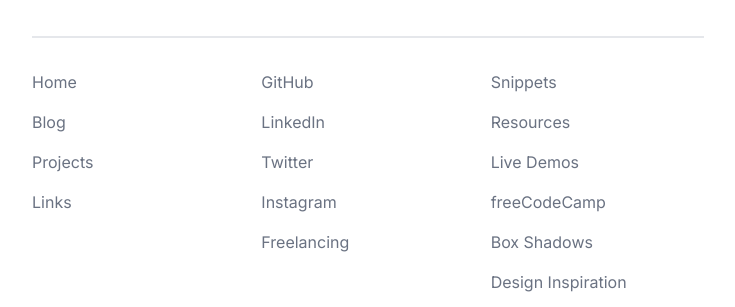
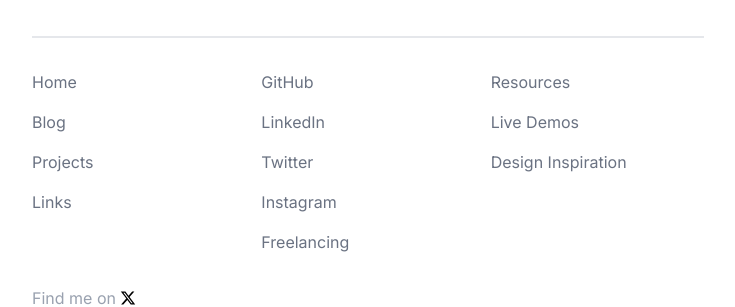
Before and after one commit to Mohd-Arzaid/arzaid, a Next.js app: page / in a window 1280 px wide. Shown: the part 2423-2730 px from the top of the page, without its empty margins (272-1007 px from the left). Built offline with nearby package versions, Linux system fonts and the light colour scheme.

Commit message:
Remove Snippets, freeCodeCamp, and Box Shadows links from Footer and Navbar components for a cleaner navigation experience. Rearrange Resources and Projects links for improved organization.

```diff
--- a/src/components/Footer.jsx
+++ b/src/components/Footer.jsx
@@ -33,9 +33,6 @@ export default function Footer() {
           <Link href="/links" className={linkClass}>
             Links
           </Link>
-          <Link href="/snippets" className={linkClass}>
-            Snippets
-          </Link>
           <Link href="/resources" className={linkClass}>
             Resources
           </Link>
@@ -54,12 +51,6 @@ export default function Footer() {
           <ExternalLink href="https://instagram.com">Instagram</ExternalLink>
           <Link href="/freelance" className={linkClass}>
             Freelancing
-          </Link>
-          <Link href="/freecodecamp" className={linkClass}>
-            freeCodeCamp
-          </Link>
-          <Link href="/boxshadows" className={linkClass}>
-            Box Shadows
           </Link>
           <Link href="/design-inspiration" className={linkClass}>
             Design Inspiration
@@ -97,20 +88,11 @@ export default function Footer() {
           </Link>
         </div>
         <div className="flex flex-col space-y-4">
-          <Link href="/snippets" className={linkClass}>
-            Snippets
-          </Link>
           <Link href="/resources" className={linkClass}>
             Resources
           </Link>
           <Link href="/demos" className={linkClass}>
             Live Demos
-          </Link>
-          <Link href="/freecodecamp" className={linkClass}>
-            freeCodeCamp
-          </Link>
-          <Link href="/boxshadows" className={linkClass}>
-            Box Shadows
           </Link>
           <Link href="/design-inspiration" className={linkClass}>
             Design Inspiration
--- a/src/components/Navbar.jsx
+++ b/src/components/Navbar.jsx
@@ -12,22 +12,18 @@ export default function Navbar() {
   const links = [
     { name: "Home", link: "/" },
     { name: "Blog", link: "/blog" },
-    { name: "Snippets", link: "/snippets" },
+    { name: "Work", link: "/work" },
+    { name: "Projects", link: "/projects" },
     { name: "Resources", link: "/resources" },
-    { name: "Projects", link: "/projects" },
-    { name: "Work", link: "/work" },
   ];
 
   const mobileLinks = [
     { name: "Home", link: "/" },
+    { name: "Blog", link: "/blog" },
+    { name: "Work", link: "/work" },
     { name: "Projects", link: "/projects" },
-    { name: "Blog", link: "/blog" },
-    { name: "Snippets", link: "/snippets" },
     { name: "Resources", link: "/resources" },
-    { name: "Work", link: "/work" },
     { name: "Freelancing", link: "/freelance" },
-    { name: "Box Shadows", link: "/boxshadows" },
-    { name: "FreeCodeCamp", link: "/freecodecamp" },
   ];
 
   return (
```
